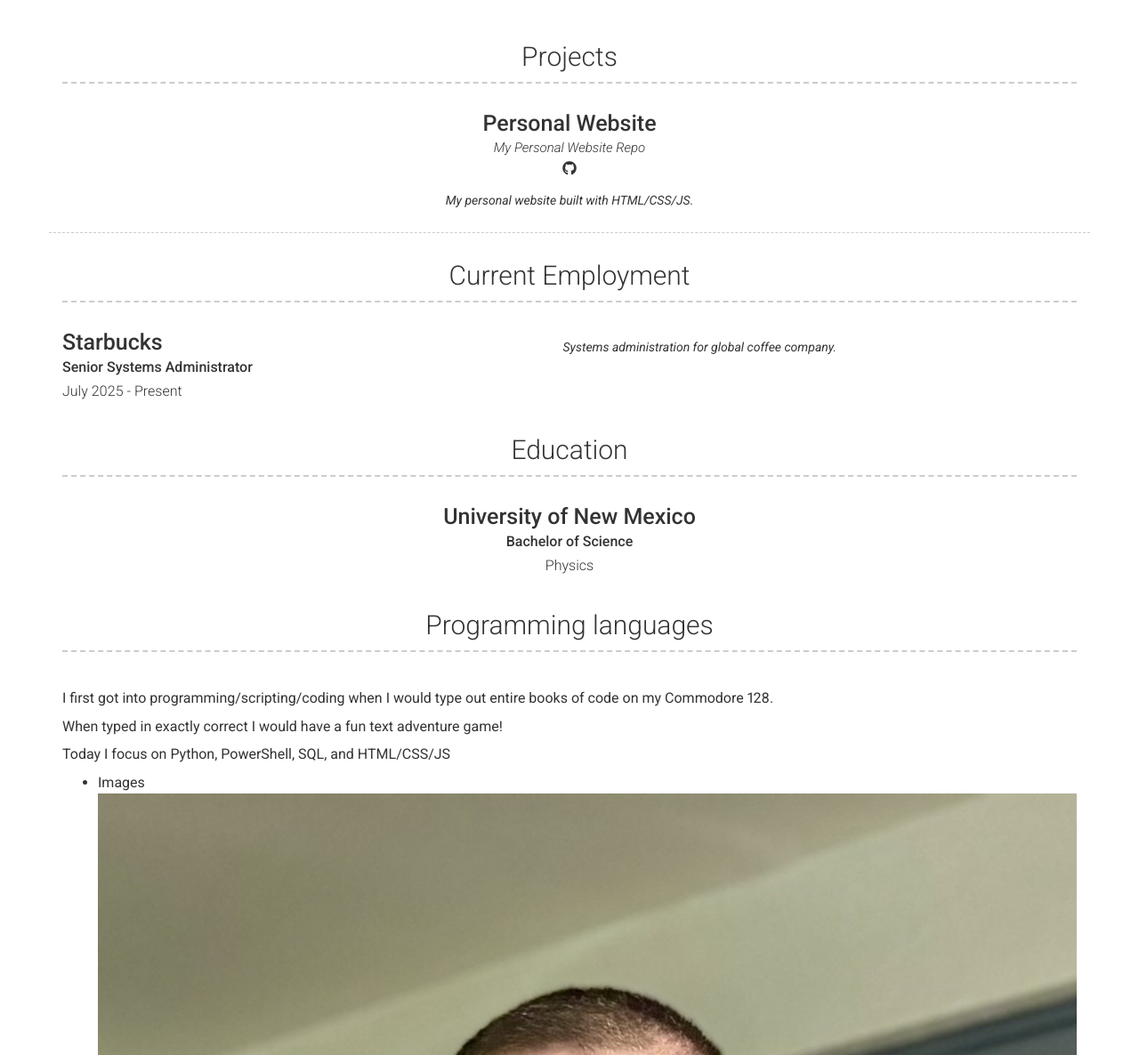
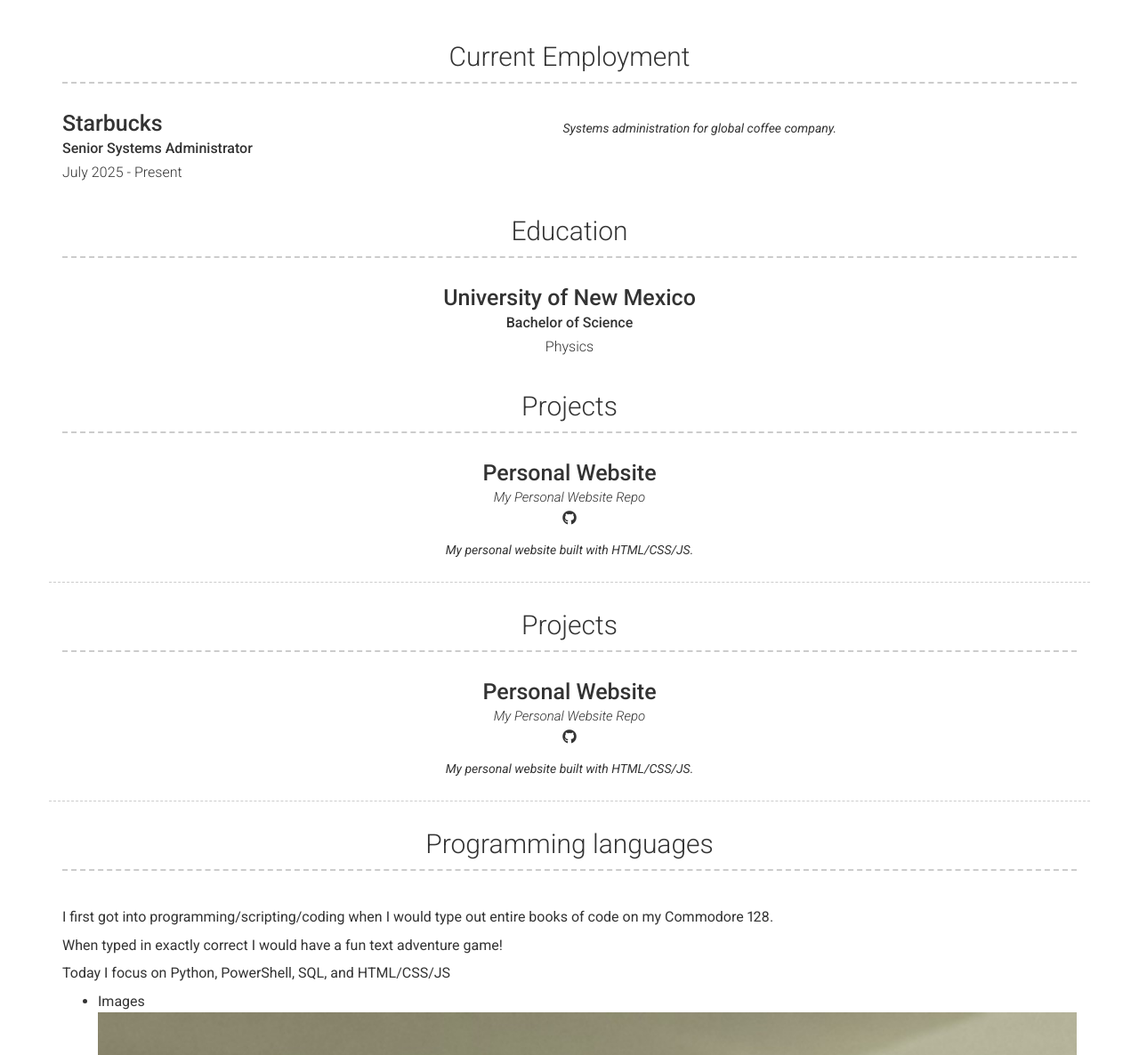
Before and after one commit to lucasthoennes/lucasthoennes.github.io, a Jekyll site: the page built from index.md, in a window 1280 px wide and 1400 px high, scrolled down 292 px, cut to the strip 214-1400 px from the top of the window. Shown: the whole strip at 89% size. Built offline with Jekyll 4.4.1, drawn with Linux system fonts in a browser that asks for light colours; nearby versions of some CDN libraries; some of the changed lines change nothing that is shown.

Commit message:
Changed section formats

```diff
--- a/_config.yml
+++ b/_config.yml
@@ -57,23 +57,6 @@
 
 
 content:
-  - title: Projects # Title for the section
-    layout: list # Type of content section (list/text)
-    content:
-      - layout: top-middle
-        border: weak  # Value of `weak` will display a weak border below this item. # Any
-                      # other value (or no value) means no border will be displayed
-        title: Personal Website
-        link: github.com/lucasthoennes/newWebsite
-        link_text: My Personal Website Repo
-        additional_links:
-          - title:  Github page for project
-            icon: fab fa-github
-            url: github.com/lucasthoennes/newWebsite
-        quote: >
-          My personal website built with HTML/CSS/JS.
-        # description: | # this will include new lines to allow paragraphs
-        #   My personal website built with HTML/CSS/JS
   - title: Current Employment
     layout: list
     content:
@@ -97,6 +80,40 @@
         #   Short institution or course description (optional)
         # description: | # this will include new lines to allow paragraphs
         #   Description of qualification
+  - title: Projects # Title for the section
+    layout: list # Type of content section (list/text)
+    content:
+      - layout: top-middle
+        border: weak  # Value of `weak` will display a weak border below this item. # Any
+                      # other value (or no value) means no border will be displayed
+        title: Personal Website
+        link: github.com/lucasthoennes/newWebsite
+        link_text: My Personal Website Repo
+        additional_links:
+          - title:  Github page for project
+            icon: fab fa-github
+            url: github.com/lucasthoennes/newWebsite
+        quote: >
+          My personal website built with HTML/CSS/JS.
+        # description: | # this will include new lines to allow paragraphs
+        #   My personal website built with HTML/CSS/JS
+  - title: Projects # Title for the section
+    layout: list # Type of content section (list/text)
+    content:
+      - layout: top-middle
+        border: weak  # Value of `weak` will display a weak border below this item. # Any
+                      # other value (or no value) means no border will be displayed
+        title: Personal Website
+        link: github.com/lucasthoennes/newWebsite
+        link_text: My Personal Website Repo
+        additional_links:
+          - title:  Github page for project
+            icon: fab fa-github
+            url: github.com/lucasthoennes/newWebsite
+        quote: >
+          My personal website built with HTML/CSS/JS.
+        # description: | # this will include new lines to allow paragraphs
+        #   My personal website built with HTML/CSS/JS
   - title: Programming languages
     layout: text
     content: | # this will include new lines to allow paragraphs
```
